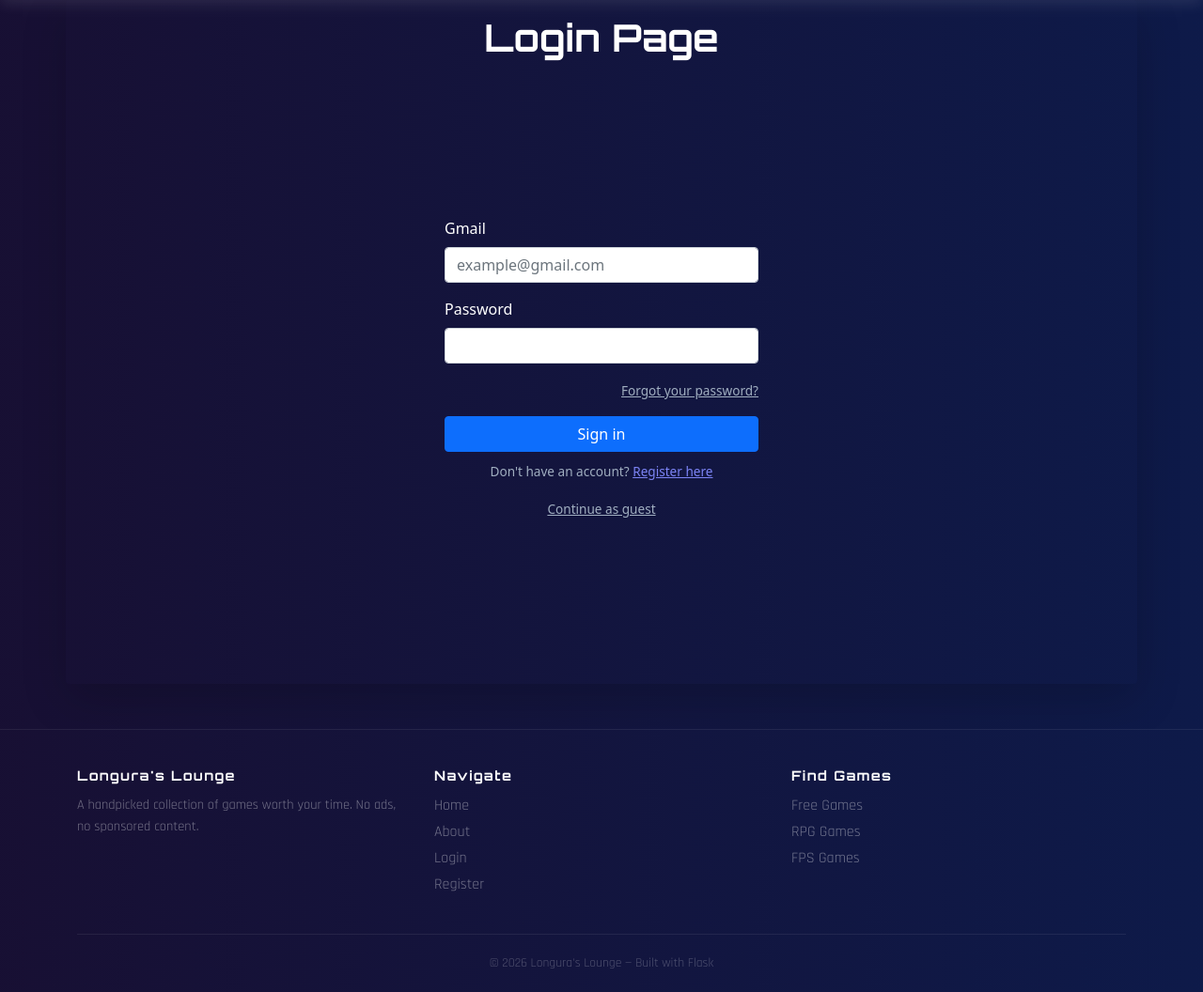
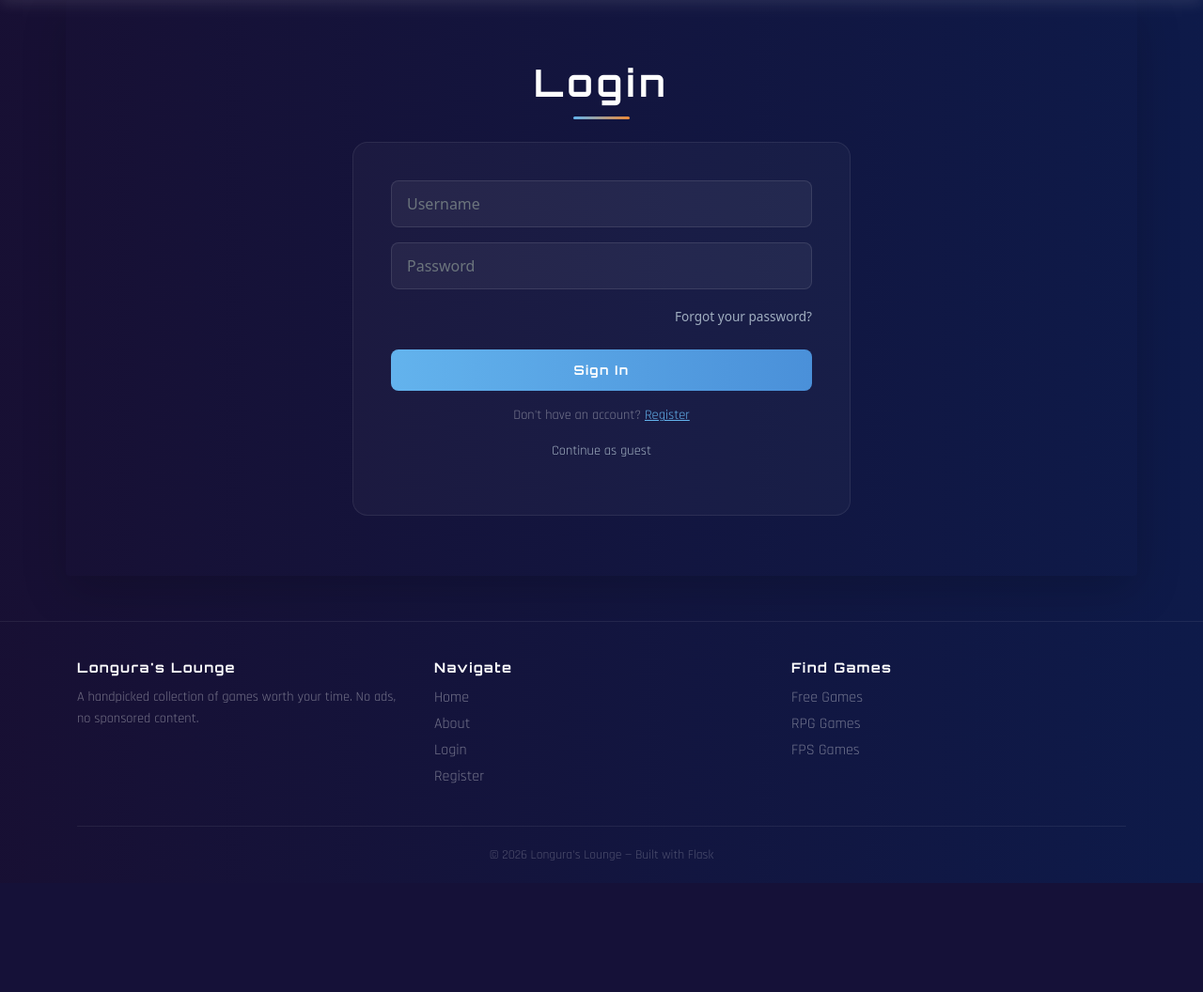
Before and after one commit to Longura1124/longuras-lounge, a Flask app: page /login in a window 1280 px wide. Shown: the part 126-1182 px from the top of the page at 94% size. After the commit the page ends 1066 px from the top, so only its background shows below. Run offline with Flask 3, Linux system fonts and the light colour scheme; data comes from the database, SQL or seed files in the repository.

Commit message:
added login

```diff
--- a/routes.py
+++ b/routes.py
@@ -19,9 +19,18 @@ def about():
     return render_template("about.html", games=games)
 
 
-@app.route("/login")
+@app.route("/login", methods=["GET", "POST"])
 def login():
     games = Game.query.all()
+    if request.method == "POST":
+        username = request.form.get("username")
+        password = request.form.get("password")
+        user = User.query.filter_by(username=username).first()
+        if user and bcrypt.check_password_hash(user.password, password):
+            session["user"] = user.username
+            return redirect("/")
+        else:
+            return render_template("login.html", games=games, error="Invalid username or password.")
     return render_template("login.html", games=games)
 
 
--- a/static/style.css
+++ b/static/style.css
@@ -2,6 +2,13 @@
     margin: 0px;
     padding: 0px;
     box-sizing: border-box;
+    -webkit-user-select: none;
+    user-select: none;
+}
+
+p, h1, h2, h3, h4, h5, span, a {
+    -webkit-user-select: text;
+    user-select: text;
 }
 
 body {
@@ -36,6 +43,7 @@ body {
     background-color: rgba(255, 255, 255, 0.1) !important;
     color: #63b3ed !important;
 }
+
 h1 {
     color: white;
 }
@@ -241,7 +249,6 @@ p, body {
     text-transform: uppercase;
 }
 
-/* ── Stats row ── */
 .stats-row {
     display: grid;
     grid-template-columns: repeat(3, 1fr);
@@ -278,7 +285,6 @@ p, body {
     display: block;
 }
 
-/* ── Feature cards ── */
 .features-grid {
     display: grid;
     grid-template-columns: repeat(auto-fit, minmax(260px, 1fr));
@@ -341,7 +347,6 @@ p, body {
     line-height: 1.6;
 }
 
-/* ── Mission block ── */
 .mission-block {
     border-left: 3px solid #63b3ed;
     padding: 24px 32px;
@@ -399,6 +404,27 @@ p, body {
     color: #fff;
     margin-bottom: 24px;
 }
+
 a {
-  text-decoration: none;
+    text-decoration: none;
 }
+
+@media (min-width: 768px) {
+
+::-webkit-scrollbar {
+    width: 12px;
+}
+
+::-webkit-scrollbar-track {
+    background: #0d0d14;
+}
+
+::-webkit-scrollbar-thumb {
+    background: linear-gradient(180deg, #63b3ed, #1a0d2e);
+    border-radius: 10px;
+    min-height: 60px;
+}
+
+::-webkit-scrollbar-thumb:hover {
+    background: linear-gradient(180deg, #3a7abf, #0a0820);
+}
--- a/templates/base.html
+++ b/templates/base.html
@@ -108,7 +108,7 @@
                padding: 40px 0 20px;">
     <div class="container">
         <div class="row g-4 mb-4">
-            <div class="col-md-4">
+            <div class="col-12 col-md-4 text-center text-md-start">
                 <h5 style="font-family:'Orbitron',sans-serif; font-size:0.9rem;
                            letter-spacing:0.1em; color:white; margin-bottom:12px;">
                     Longura's Lounge
@@ -118,7 +118,7 @@
                     A handpicked collection of games worth your time. No ads, no sponsored content.
                 </p>
             </div>
-            <div class="col-md-4">
+            <div class="col-12 col-md-4 text-center text-md-start">
                 <h5 style="font-family:'Orbitron',sans-serif; font-size:0.9rem;
                            letter-spacing:0.1em; color:white; margin-bottom:12px;">
                     Navigate
@@ -134,7 +134,7 @@
                                         style="color:rgba(255,255,255,0.4); text-decoration:none;">Register</a></li>
                 </ul>
             </div>
-            <div class="col-md-4">
+            <div class="col-12 col-md-4 text-center text-md-start">
                 <h5 style="font-family:'Orbitron',sans-serif; font-size:0.9rem;
                            letter-spacing:0.1em; color:white; margin-bottom:12px;">
                     Find Games
--- a/templates/login.html
+++ b/templates/login.html
@@ -1,34 +1,118 @@
 {% extends "base.html" %}
 
 {% block content %}
-<div class="register_header">
-    <h1>Login Page</h1>
+
+<div class="container py-5">
+
+    <div class="text-center mb-4">
+        <h1 style="font-family:'Orbitron',sans-serif; color:white; letter-spacing:0.1em;">
+            Login
+        </h1>
+
+        <div style="width:60px; height:3px;
+                    background:linear-gradient(90deg,#63b3ed,#ed8936);
+                    margin:12px auto 0;
+                    border-radius:2px;">
         </div>
-<div class="d-flex justify-content-center align-items-center" style="min-height: 80vh;">
-    <form class="row g-3" style="width: 350px;">
-        <div class="col-12">
-            <label for="inputEmail" class="form-label">Gmail</label>
-            <input type="email" class="form-control" id="inputEmail" placeholder="example@gmail.com">
     </div>
-        <div class="col-12">
-            <label for="inputPassword" class="form-label">Password</label>
-            <input type="password" class="form-control" id="inputPassword">
+
+    <div class="row justify-content-center">
+        <div class="col-12 col-md-6">
+
+            {% if error %}
+            <div class="alert alert-danger"
+                 style="background:rgba(220,53,69,0.15);
+                        border:1px solid rgba(220,53,69,0.4);
+                        color:#ff6b6b;">
+                {{ error }}
             </div>
-        <div class="col-12 text-end">
-            <a href="{{ url_for('forgot_password') }}" style="color: #a0aec0; font-size: 0.85rem;">Forgot your password?</a>
+            {% endif %}
+
+            <form action="{{ url_for('login') }}"
+                  method="POST"
+                  style="background:rgba(255,255,255,0.03);
+                         border:1px solid rgba(255,255,255,0.08);
+                         border-radius:16px;
+                         padding:40px;">
+
+                <div class="mb-3">
+                    <input type="text"
+                           class="form-control"
+                           id="inputUsername"
+                           name="username"
+                           placeholder="Username"
+                           required
+                           style="background:rgba(255,255,255,0.05);
+                                  border:1px solid rgba(255,255,255,0.1);
+                                  color:white;
+                                  border-radius:8px;
+                                  padding:12px 16px;">
                 </div>
-        <div class="col-12">
-            <button type="submit" class="btn btn-primary w-100">
-                <a href="{{ url_for('home') }}" style="color: white; text-decoration: none;">Sign in</a>
+
+                <div class="mb-3">
+                    <input type="password"
+                           class="form-control"
+                           id="inputPassword"
+                           name="password"
+                           placeholder="Password"
+                           required
+                           style="background:rgba(255,255,255,0.05);
+                                  border:1px solid rgba(255,255,255,0.1);
+                                  color:white;
+                                  border-radius:8px;
+                                  padding:12px 16px;">
+                </div>
+
+                <div class="text-end mb-4">
+                    <a href="{{ url_for('forgot_password') }}"
+                       style="color:#a0aec0;
+                              font-size:0.85rem;
+                              text-decoration:none;">
+                        Forgot your password?
+                    </a>
+                </div>
+
+                <div class="d-grid">
+                    <button type="submit"
+                            class="btn"
+                            style="background:linear-gradient(90deg,#63b3ed,#4a90d9);
+                                   color:white;
+                                   border:none;
+                                   border-radius:8px;
+                                   padding:12px;
+                                   font-family:'Orbitron',sans-serif;
+                                   font-size:0.85rem;
+                                   letter-spacing:0.1em;
+                                   width:100%;">
+                        Sign In
                     </button>
                 </div>
-        <div class="col-12 text-center mt-2">
-            <span style="color: #a0aec0; font-size: 0.85rem;">Don't have an account? </span>
-            <a href="{{ url_for('register') }}" style="color: #7c84f5; font-size: 0.85rem;">Register here</a>
+
+                <p class="text-center mt-3"
+                   style="color:rgba(255,255,255,0.4);
+                          font-size:0.9rem;">
+
+                    Don't have an account?
+
+                    <a href="{{ url_for('register') }}"
+                       style="color:#63b3ed;">
+                        Register
+                    </a>
+                </p>
+
+                <p class="text-center"
+                   style="font-size:0.9rem;">
+                    <a href="{{ url_for('home') }}"
+                       style="color:#a0aec0;
+                              text-decoration:none;">
+                        Continue as guest
+                    </a>
+                </p>
+
+            </form>
+
         </div>
-        <div class="col-12 text-center">
-            <a href="{{ url_for('home') }}" style="color: #a0aec0; font-size: 0.85rem;">Continue as guest</a>
     </div>
-    </form>
 </div>
+
 {% endblock %}
--- a/templates/main.html
+++ b/templates/main.html
@@ -63,9 +63,9 @@
     </button>
 </div>
 
-<div class="row row-cols-3 g-4">
+<div class="row row-cols-1 row-cols-sm-2 row-cols-md-3 row-cols-lg-4 g-3">
     {% for game in games %}
-    <div class="col">
+    <div class="col fraction-1">
         <div class="card h-100">
             <img src="{{ game.img }}" class="card-img-top" alt="{{ game.title }}"
                  style="height: 200px; object-fit: cover;">
```
Also changed, not shown: templates/register.html (+48 -16 lines). Lines whose indentation alone changed are shown as unchanged.
